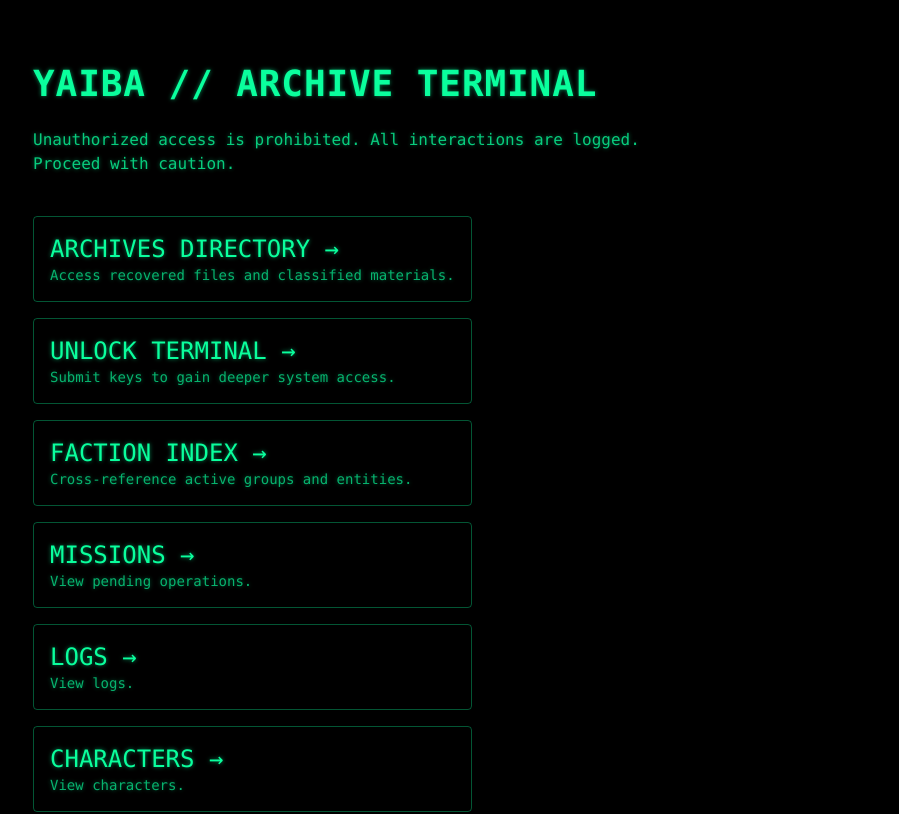
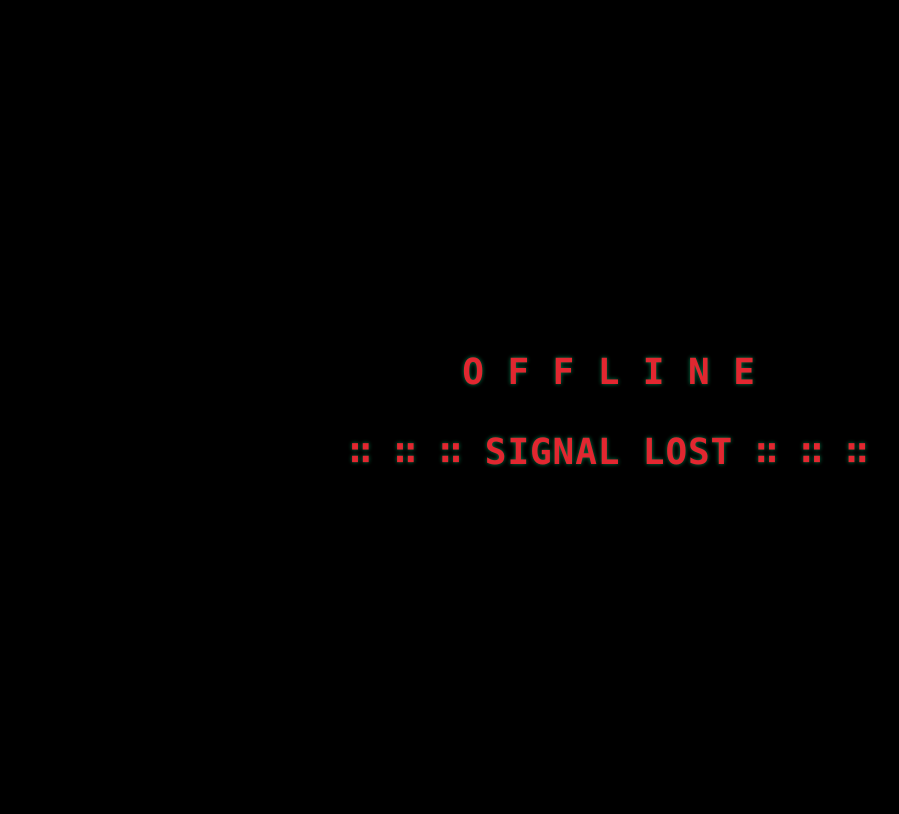
Before and after one commit to n0m4official/yaiba-arg, a Next.js app: page / in a window 1280 px wide. Shown: the top 814 px of the page, without its empty margins (31-930 px from the left). Built offline with nearby package versions, Linux system fonts and the light colour scheme.

Commit message:
Add cyber-glitch effect to homepage header and update styles

```diff
--- a/app/globals.css
+++ b/app/globals.css
@@ -16,3 +16,116 @@ a:hover {
 ::selection {
   background: #00ffaa44;
 }
+
+.cyber-glitch {
+  position: relative;
+  display: inline-block;
+}
+
+/* the normal text */
+.cyber-glitch-base {
+  display: inline-block;
+  animation: glitch-base-mask 7.2s infinite steps(1, end);
+}
+
+/* glitch layers – only visible during burst */
+.cyber-glitch::before,
+.cyber-glitch::after {
+  content: attr(data-text);
+  position: absolute;
+  inset: 0;
+  pointer-events: none;
+  mix-blend-mode: screen;
+  opacity: 0; /* default: invisible */
+}
+
+/* CYAN layer */
+.cyber-glitch::before {
+  text-shadow: -2px 0 #00eaff;
+  animation: glitch-burst-before 7.2s infinite steps(1, end);
+}
+
+/* MAGENTA layer */
+.cyber-glitch::after {
+  text-shadow: 2px 0 #ff00ff;
+  animation: glitch-burst-after 7.2s infinite steps(1, end);
+}
+
+/* BASE TEXT: visible most of the time, hidden during glitch window */
+@keyframes glitch-base-mask {
+  0%,
+  79%,
+  83%,
+  100% {
+    opacity: 1;
+  }
+
+  /* glitch burst: text cleared */
+  80%,
+  81%,
+  82% {
+    opacity: 0;
+  }
+}
+
+/* CYAN GLITCH BURST */
+@keyframes glitch-burst-before {
+  0%,
+  79%,
+  83%,
+  100% {
+    opacity: 0;
+    transform: translate(0, 0);
+    clip-path: inset(0 0 0 0);
+  }
+
+  80% {
+    opacity: 1;
+    transform: translate(-4px, -2px);
+    clip-path: inset(8% 0 55% 0);
+  }
+  81% {
+    opacity: 1;
+    transform: translate(2px, 1px);
+    clip-path: inset(40% 0 25% 0);
+  }
+  82% {
+    opacity: 1;
+    transform: translate(-2px, 3px);
+    clip-path: inset(65% 0 0 0);
+  }
+}
+
+/* MAGENTA GLITCH BURST */
+@keyframes glitch-burst-after {
+  0%,
+  79%,
+  83%,
+  100% {
+    opacity: 0;
+    transform: translate(0, 0);
+    clip-path: inset(0 0 0 0);
+  }
+
+  80% {
+    opacity: 1;
+    transform: translate(3px, 1px);
+    clip-path: inset(0 0 70% 0);
+  }
+  81% {
+    opacity: 1;
+    transform: translate(-3px, -2px);
+    clip-path: inset(50% 0 15% 0);
+  }
+  82% {
+    opacity: 1;
+    transform: translate(1px, -3px);
+    clip-path: inset(20% 0 50% 0);
+  }
+}
+
+@keyframes glitch-skew {
+  0% { transform: skew(0deg); }
+  50% { transform: skew(1deg); }
+  100% { transform: skew(0deg); }
+}
--- a/app/page.tsx
+++ b/app/page.tsx
@@ -2,8 +2,23 @@ import Link from "next/link";
 
 export default function Home() {
   return (
-    <main className="min-h-screen flex flex-col items-start justify-start p-10">
-      <h1 className="text-4xl font-bold mb-6 tracking-wide">
+    <main className="min-h-screen flex flex-col items-center justify-center p-10">
+      <h1 className="text-4xl font-bold mb-6 tracking-wide text-red-500 opacity-90 text-center">
+        <span
+          className="cyber-glitch"
+          data-text="O F F L I N E ∷ ∷ ∷ SIGNAL LOST ∷ ∷ ∷"
+        >
+          <span className="cyber-glitch-base">
+            O F F L I N E
+            <br />
+            <br />
+            ∷ ∷ ∷ SIGNAL LOST ∷ ∷ ∷
+          </span>
+        </span>
+      </h1>
+
+      {/* KEEPING THE COMMENTED SECTION EXACTLY AS IS */}
+      {/*<h1 className="text-4xl font-bold mb-6 tracking-wide">
         YAIBA // ARCHIVE TERMINAL
       </h1>
 
@@ -56,20 +71,12 @@ export default function Home() {
         SYSTEM STATUS: ONLINE
         <br />
         REVISION: 0.5.0
-      </footer>
+      </footer>*/}
     </main>
   );
 }
 
-function TerminalLink({
-  href,
-  title,
-  desc,
-}: {
-  href: string;
-  title: string;
-  desc: string;
-}) {
+function TerminalLink({ href, title, desc }: any) {
   return (
     <Link
       href={href}
```
